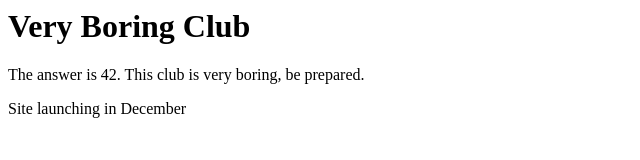
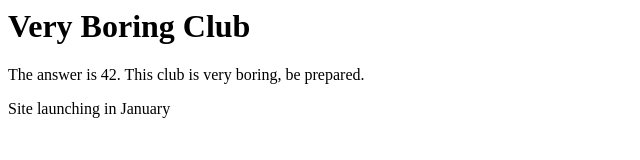
Before and after one commit to lolozhang/veryboring, a plain HTML site: page index.html in a window 1280 px wide. Shown: the full height of the page, 0-640 px from the left. Drawn offline with Linux system fonts and the light colour scheme.

Commit message:
Update index.html

```diff
--- a/index.html
+++ b/index.html
@@ -1,3 +1,3 @@
 <h1>Very Boring Club</h1>
 <p>The answer is 42. This club is very boring, be prepared.</p>
-<p>Site launching in December</p>
+<p>Site launching in January</p>
```
